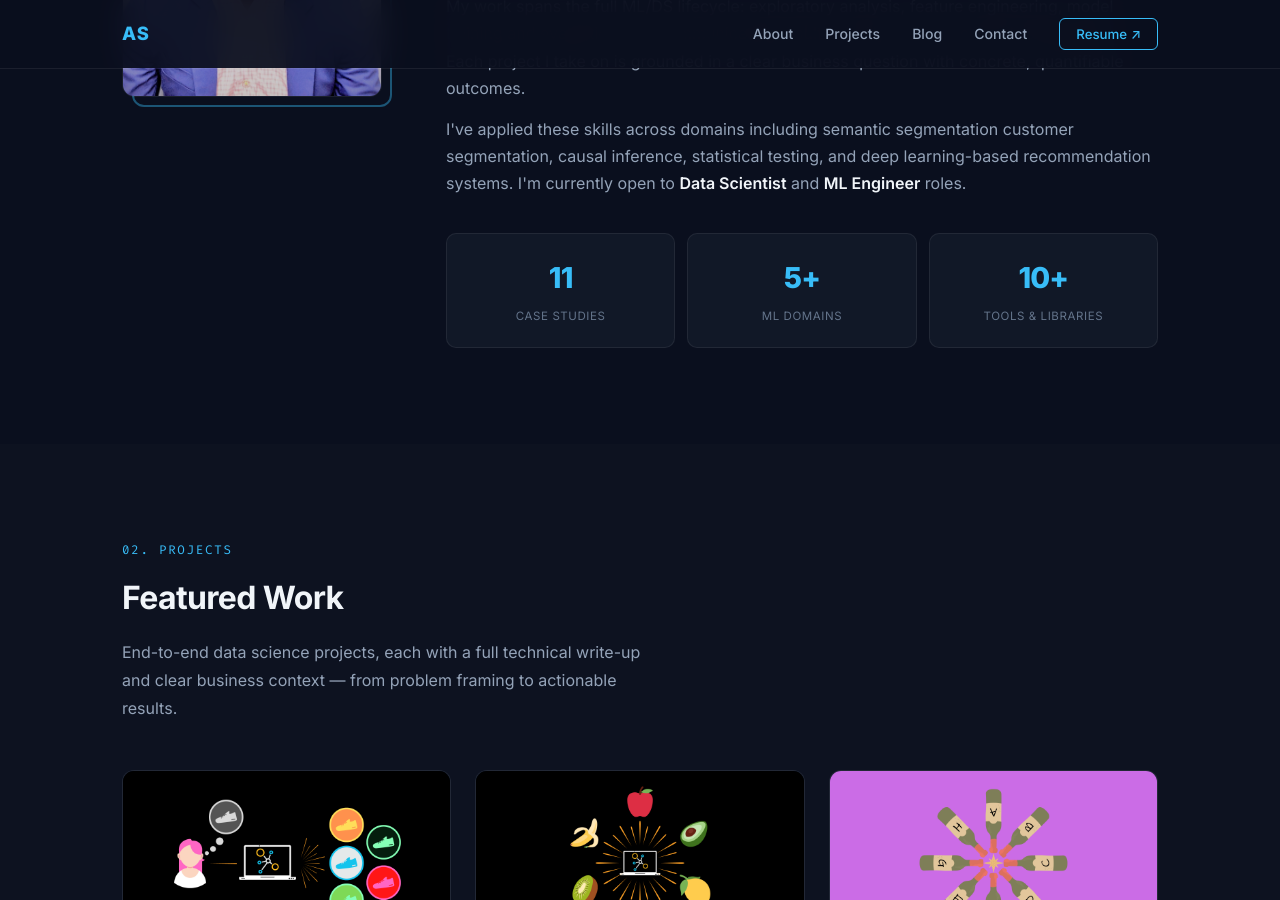
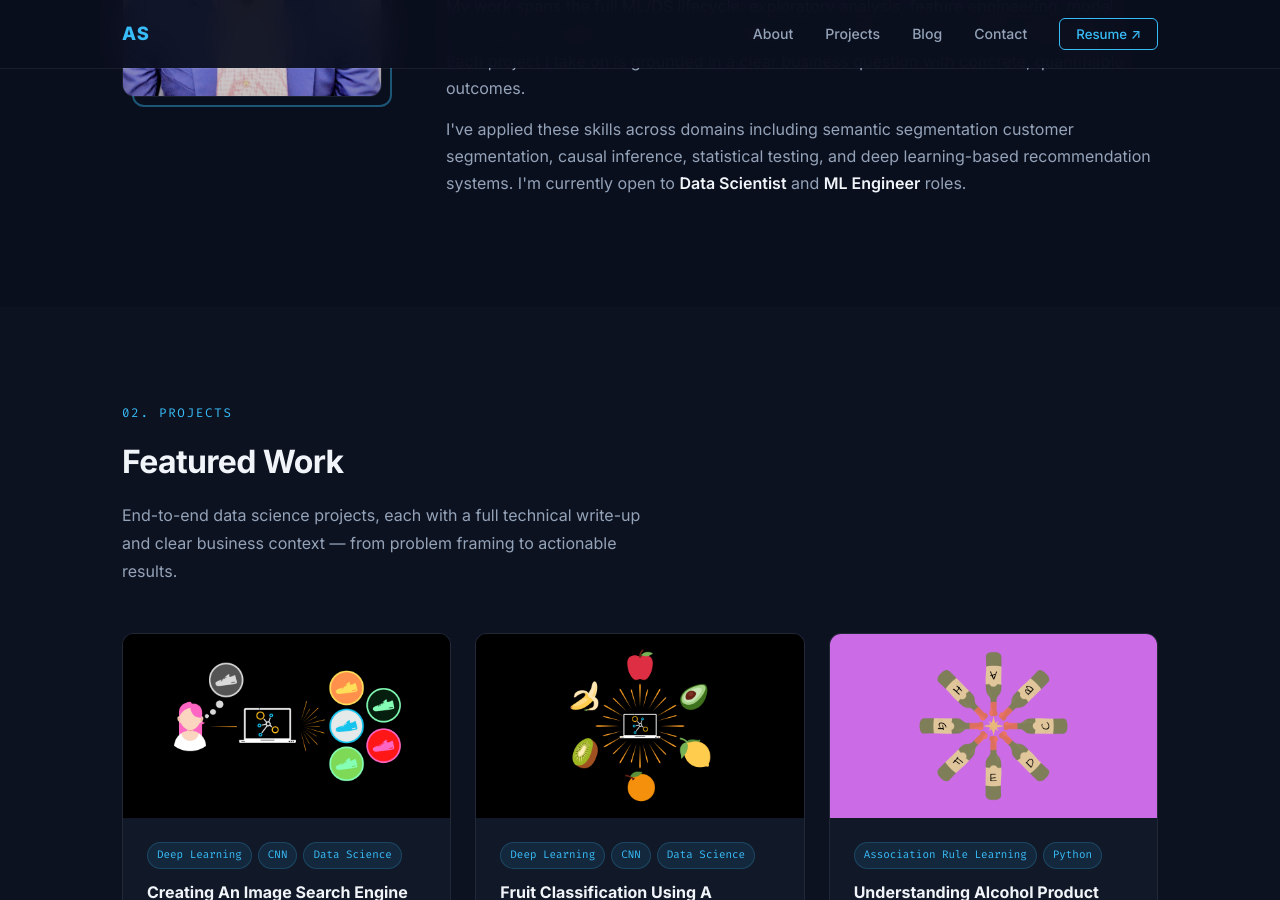
Before and after one commit to asahad/personal-portfolio-website, a Jekyll site: the page built from index.html, in a window 1280 px wide and 900 px high, scrolled down 1234 px. Built offline with Jekyll 4.4.1, drawn with Linux system fonts in a browser that asks for light colours; the list of posts is cut into pages by our own code.

Commit message:
modify website architecture

```diff
--- a/index.html
+++ b/index.html
@@ -62,21 +62,6 @@ layout: home
           recommendation systems. I'm currently open to
           <strong>Data Scientist</strong> and <strong>ML Engineer</strong> roles.
         </p>
-
-        <div class="stats-row fade-in fade-in-d3">
-          <div class="stat-item">
-            <span class="stat-num">11</span>
-            <span class="stat-label">Case Studies</span>
-          </div>
-          <div class="stat-item">
-            <span class="stat-num">5+</span>
-            <span class="stat-label">ML Domains</span>
-          </div>
-          <div class="stat-item">
-            <span class="stat-num">10+</span>
-            <span class="stat-label">Tools & Libraries</span>
-          </div>
-        </div>
 
       </div>
     </div>
```
